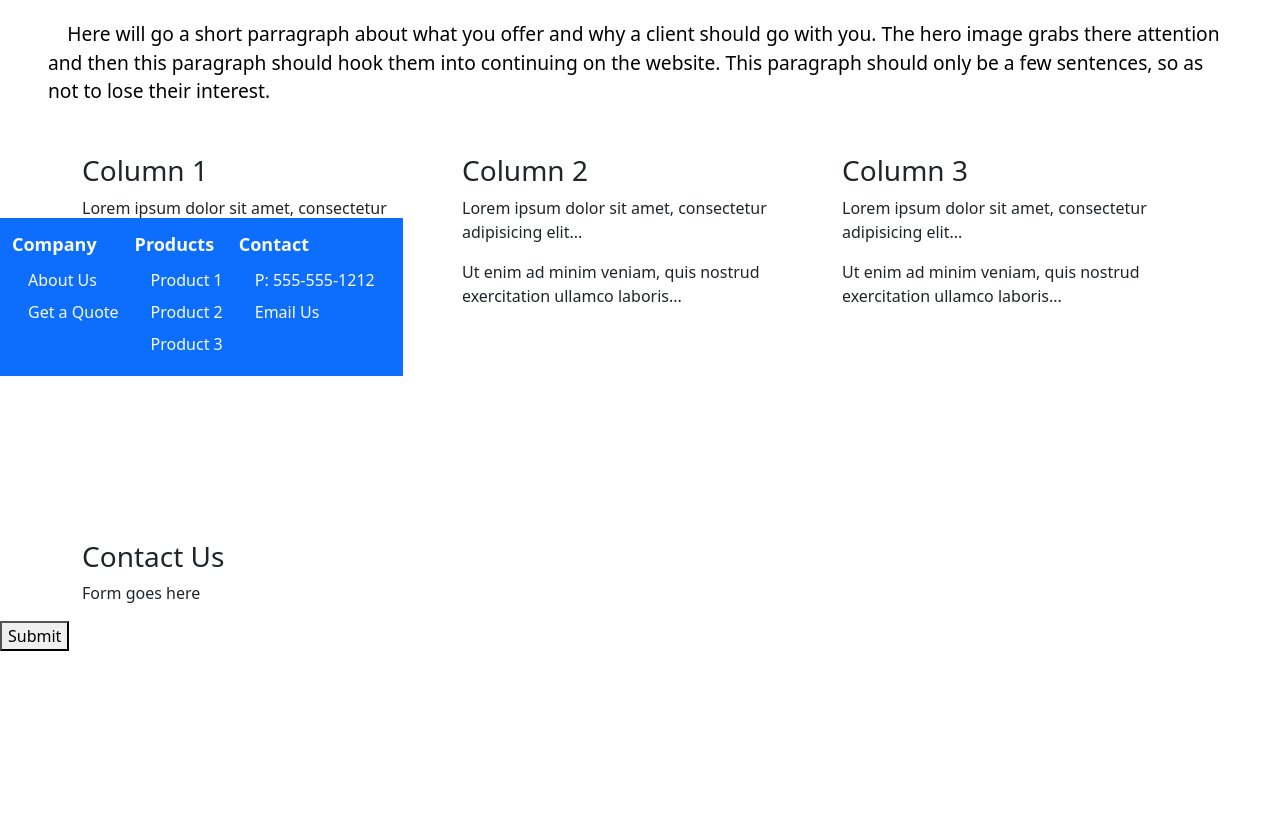
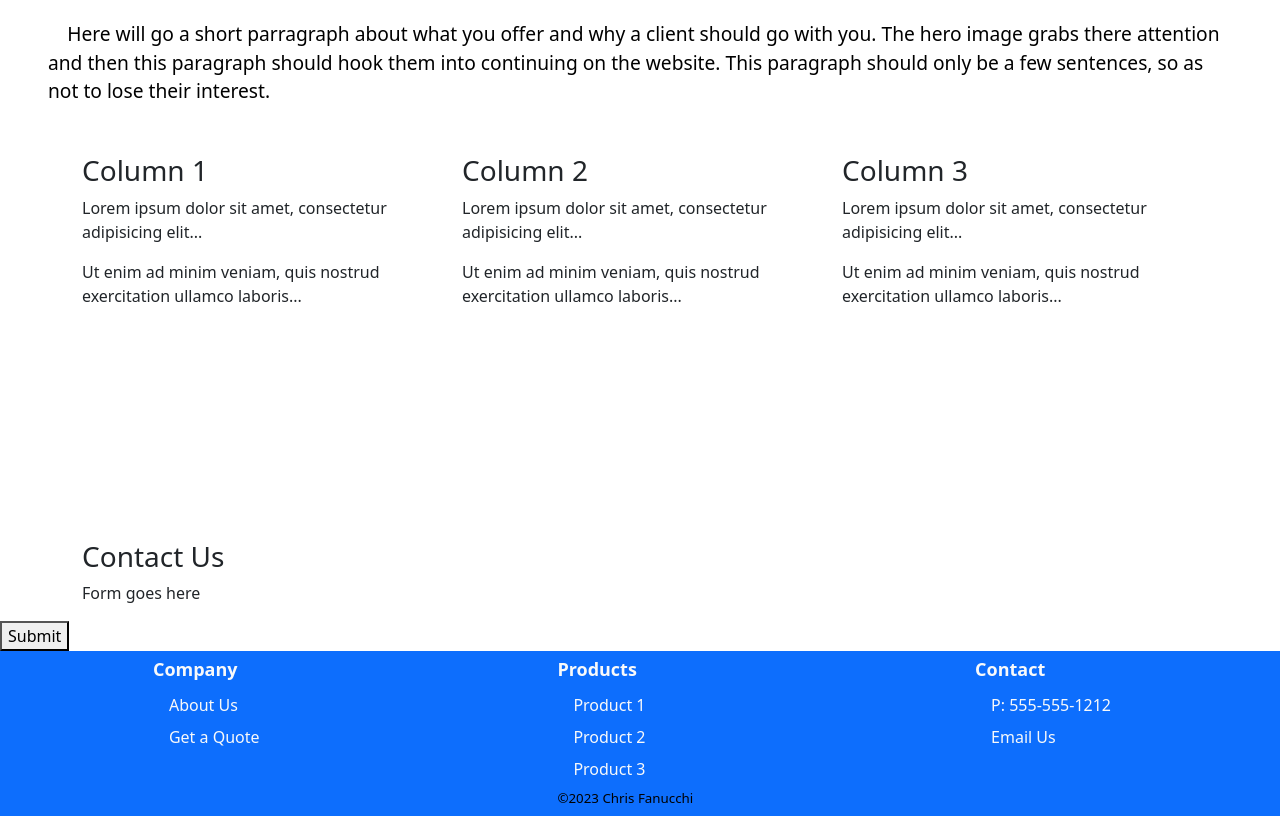
Before and after one commit to Vigilos/InsuranceServices, a Django app: page / in a window 1280 px wide. Shown: the part 498-1331 px from the top of the page. Before the commit the page ends 1149 px from the top, so only its background shows below. Run offline with Django 4.2, Linux system fonts and the light colour scheme; some libraries are stand-ins or nearby versions.

Commit message:
Aligned footer content and added links to footer

```diff
--- a/inssvc/app/static/css/style.css
+++ b/inssvc/app/static/css/style.css
@@ -6,12 +6,24 @@
   font-size: larger;
   font-weight: 500;
 }
-footer {
+#page-container {
+  position: relative;
+  min-height: 100vh;
+}
+#content {
+  padding-bottom: 165px;    /* Footer height */
+}
+#footer {
   position: absolute;
   bottom: 0;
-  height: 100px;
+  width: 100%;
+  height: 165px;
 }
-footer h4 {
+#footer h4 {
   font-size: large;
   font-weight: bold;
 }
+#copyright p {
+  color: black;
+  font-size: smaller;
+}
--- a/inssvc/app/templates/base.html
+++ b/inssvc/app/templates/base.html
@@ -13,6 +13,7 @@
     <link rel="stylesheet" type="text/css" href="{% static '/css/style.css' %}">
 </head>
 <body>
+<main id="page-container">
 
   {% block navbar %}
   <nav class="navbar navbar-expand-sm navbar-dark bg-primary">
@@ -49,23 +50,24 @@
   </nav>
   {% endblock navbar %}
 
+  <div id="content">
   {% block content %}{% endblock content %}
+  </div>
 
-  <footer>
-    <div class="container-fluid mt-3 bg-primary text-light">
+  <div class="container-fluid bg-primary text-light" id="footer">
     <div class="d-flex flex-wrap justify-content-evenly">
-        <div class="mx-auto my-3">
+      <div class="mx-auto my-2">
         <h4>Company</h4>
         <ul class="nav m-0 flex-column">
           <li class="nav-item">
-              <a class="nav-link text-light py-1 ps-3" href="#">About Us</a>
+            <a class="nav-link text-light py-1 ps-3" href="{% url 'about' %}">About Us</a>
           </li>
           <li class="nav-item">
-              <a class="nav-link text-light py-1 ps-3" href="#">Get a Quote</a>
+            <a class="nav-link text-light py-1 ps-3" href="{% url 'home' %}#contact-us">Get a Quote</a>
           </li>
         </ul>
       </div>
-        <div class="mx-auto my-3">
+      <div class="mx-auto my-2">
         <h4>Products</h4>
         <ul class="nav m-0 flex-column">
           <li class="nav-item">
@@ -78,8 +80,11 @@
             <a class="nav-link text-light py-1 ps-3" href="{% url 'product3' %}">Product 3</a>
           </li>
         </ul>
+        <div class="mt-1" id="copyright">
+          <p>&copy;2023 Chris Fanucchi</p>
         </div>
-        <div class="mx-auto my-3">
+      </div>
+      <div class="mx-auto my-2">
         <h4>Contact</h4>
         <ul class="nav m-0 flex-column">
           <li class="nav-item">
@@ -91,7 +96,9 @@
         </ul>
       </div>
     </div>
-  </footer>
+  </div>
+
+</main>
 
   <script src="https://cdn.jsdelivr.net/npm/bootstrap@5.1.3/dist/js/bootstrap.bundle.min.js" integrity="sha384-ka7Sk0Gln4gmtz2MlQnikT1wXgYsOg+OMhuP+IlRH9sENBO0LRn5q+8nbTov4+1p" crossorigin="anonymous"></script>
 
```
Lines whose indentation alone changed are shown as unchanged.
